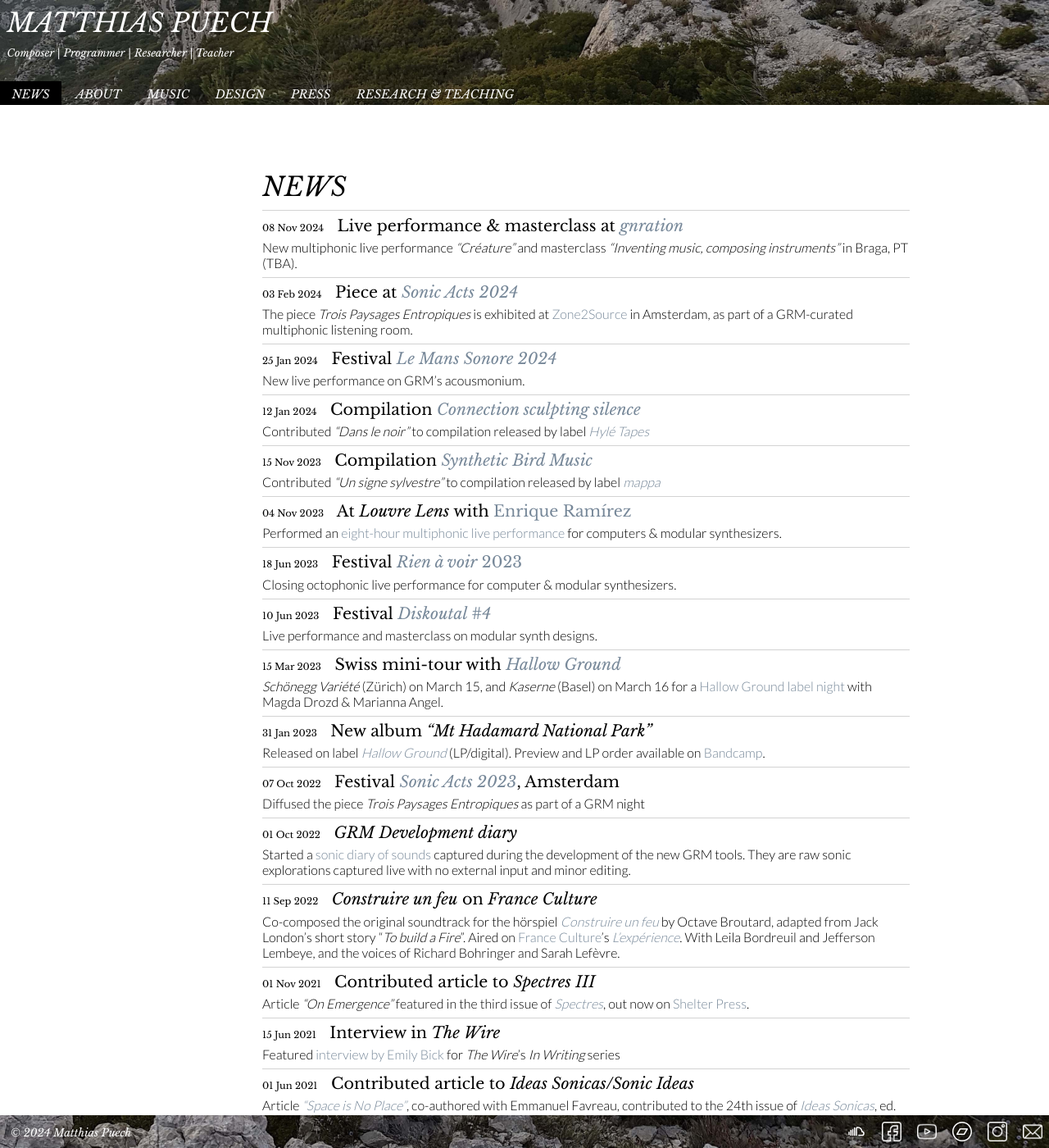
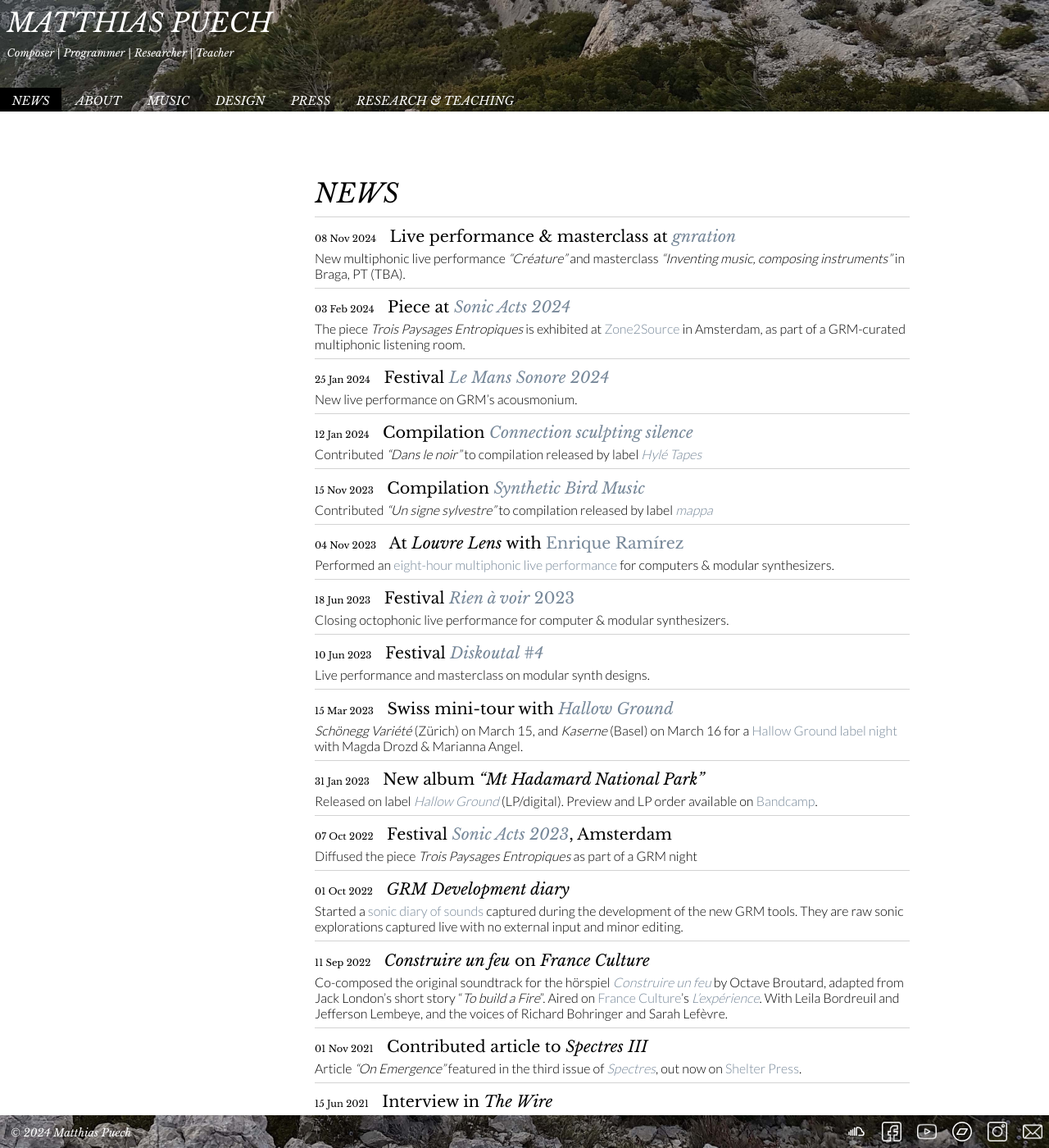
Before and after one commit to mqtthiqs/mqtthiqs.github.io, a Jekyll site: the page built from index.html, in a window 1280 px wide and 1400 px high. Shown: the whole window at 82% size. Built offline with Jekyll 4.4.1, drawn with Linux system fonts in a browser that asks for light colours.

Commit message:
css: adjust

```diff
--- a/_sass/main.scss
+++ b/_sass/main.scss
@@ -1,4 +1,4 @@
-$header-height: 8em;
+$header-height: 8.5em;
 $footer-height: 2.5em;
 
 * {
@@ -21,8 +21,8 @@
 	font-family: "Libre Baskerville", serif;
 	font-weight: 400;
 	font-style: italic;
+	margin-top: 1.0ex;
 	margin-bottom: 0.5ex;
-	margin-top: 0.5ex;
 }
 
 h2 {
@@ -157,27 +157,9 @@
 section {
 	margin-top: $header-height + 5em;
 	margin-bottom: $footer-height;
-	padding-left: 25%;
+	padding-left: 30%;
 	padding-right: 7%;
 	position: relative;
-
-	.video {
-		position: relative;
-		padding-bottom: 56.25%;
-		/* 16:9 */
-		height: 0;
-
-		iframe {
-			position: absolute;
-			top: 0;
-			left: 0;
-			width: 100%;
-			height: 100%;
-		}
-
-		margin-top: -5em;
-		margin-bottom: 2em;
-	}
 
 	p {
 		margin-bottom: 0.5em;
@@ -189,7 +171,7 @@
 		display: block;
 
 		figcaption {
-			font-size: 70%;
+			font-size: 80%;
 			text-align: right;
 		}
 
```
